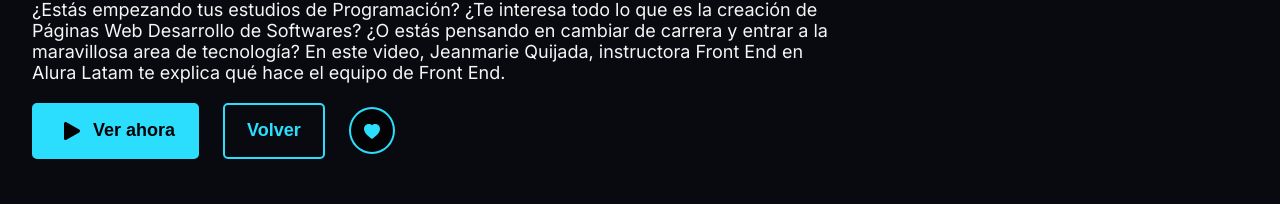
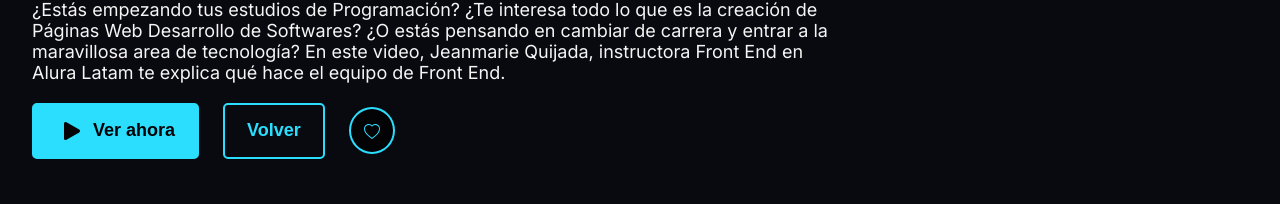
Before and after one commit to Blackpachamame/aluraplus, a React (Vite) app: page /video/01d5cabc-e0c5-42da-853d-7f167b16db36 in a window 1280 px wide. Shown: the part 331-535 px from the top of the page. Built offline with nearby package versions, Linux system fonts and the light colour scheme.

Commit message:
Ahora se pueden añadir y quitar favoritos

```diff
--- a/src/App.jsx
+++ b/src/App.jsx
@@ -69,6 +69,7 @@ function App() {
             formacion: videoActualizado.formacion,
             title: videoActualizado.title,
             descripcion: videoActualizado.descripcion,
+            favorito: videoActualizado.favorito,
           }
         : video
     );
@@ -81,6 +82,12 @@ function App() {
       video.formacion = formacion;
       actualizarVideo(video);
     });
+  };
+
+  //Actualizar fav video
+  const actualizarFav = (video, favorito) => {
+    video.favorito = favorito;
+    actualizarVideo(video);
   };
 
   //Agregar formacion
@@ -134,7 +141,12 @@ function App() {
             }
           />
           {/* Videos */}
-          <Route path="/video/:id" element={<Video videosUse={videosUse} />} />
+          <Route
+            path="/video/:id"
+            element={
+              <Video videosUse={videosUse} actualizarFav={actualizarFav} />
+            }
+          />
           <Route
             path="/video/lista"
             element={
--- a/src/pages/Video.jsx
+++ b/src/pages/Video.jsx
@@ -3,24 +3,31 @@ import PropTypes from "prop-types";
 import styled from "styled-components";
 import { useNavigate } from "react-router-dom";
 import { Modal } from "./../components";
-import { BsPlayFill, BsFillHeartFill } from "react-icons/bs";
+import { BsPlayFill, BsFillHeartFill, BsHeart } from "react-icons/bs";
 
 function obtenerVideo(id, videos) {
   const unVideo = videos.filter((video) => video.id === id);
   return unVideo;
 }
 
-export default function Video({ videosUse }) {
+export default function Video({ videosUse, actualizarFav }) {
+  const url = new URL(window.location).pathname;
+  const id = url.slice(7);
+  const video = obtenerVideo(id, videosUse)[0];
+  const favorito = video.favorito;
+
   const [openModal, setOpenModal] = useState(false);
+
+  function toggleFav(video, fav) {
+    actualizarFav(video, !fav);
+  }
+  console.log(video);
+
   let navigate = useNavigate();
-
   let goBack = () => {
     navigate(-1);
   };
 
-  const url = new URL(window.location).pathname;
-  const id = url.slice(7);
-  const video = obtenerVideo(id, videosUse)[0];
   return (
     <StyledContainer>
       <Modal
@@ -40,8 +47,11 @@ export default function Video({ videosUse }) {
           <button onClick={goBack} className="video__volver">
             Volver
           </button>
-          <button className="video__favoritos">
-            <BsFillHeartFill />
+          <button
+            className="video__favoritos"
+            onClick={() => toggleFav(video, favorito)}
+          >
+            {favorito ? <BsFillHeartFill /> : <BsHeart />}
           </button>
         </ContainerButtons>
       </div>
@@ -154,4 +164,5 @@ const ContainerButtons = styled.div`
 
 Video.propTypes = {
   videosUse: PropTypes.array,
+  actualizarFav: PropTypes.func,
 };
```
